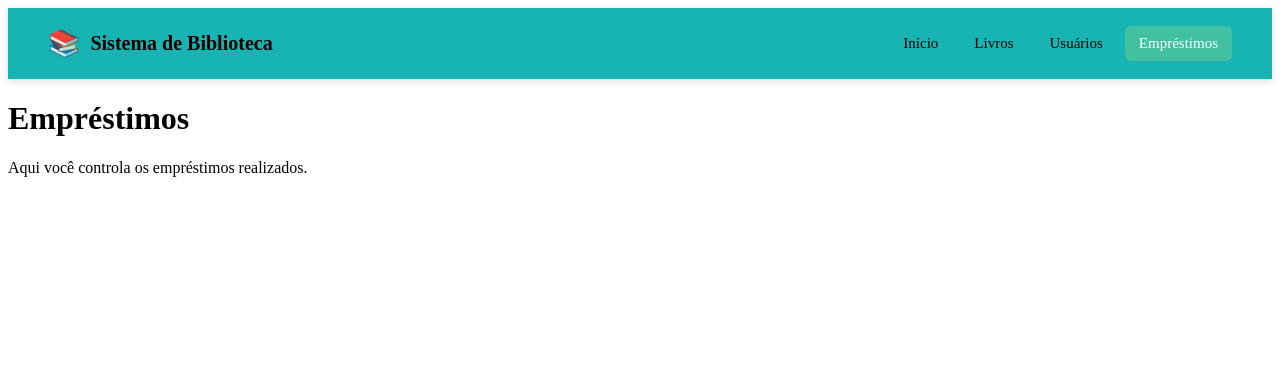
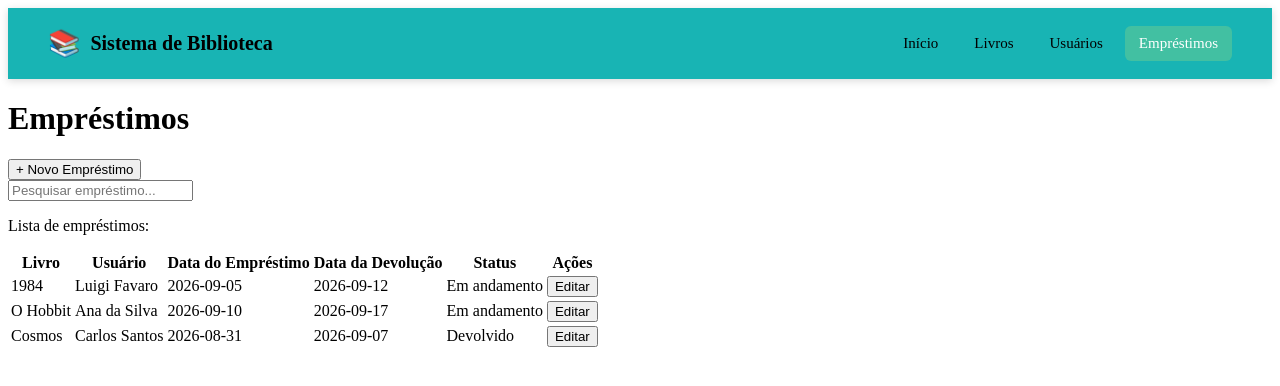
Before and after one commit to Luigi2507/Sistema-Biblioteca, an Angular app: page /emprestimos in a window 1280 px wide. Shown: the top 386 px of the page. Built offline with nearby package versions, Linux system fonts and the light colour scheme.

Commit message:
CRUD de Empréstimos

```diff
--- a/src/app/pages/emprestimos/emprestimos.html
+++ b/src/app/pages/emprestimos/emprestimos.html
@@ -1,3 +1,90 @@
-<h1>Empréstimos</h1>
+<div class="cabecalho">
+    <h1>Empréstimos</h1>
 
-<p>Aqui você controla os empréstimos realizados.</p>
+    <button (click)="mostrarFormulario()">+ Novo Empréstimo</button>
+</div>
+
+<div class="pesquisa">
+    <input type="text" placeholder="Pesquisar empréstimo...">
+</div>
+
+@if (formularioVisivel) {
+    <form (ngSubmit)="cadastrarEmprestimo()">
+        <div>
+            <label for="livro">Livro</label>
+            <select id="livro" name="livro" [(ngModel)]="novoEmprestimo.livro">
+                <option value="">Selecione um livro...</option>
+                <option value="1984">1984</option>
+                <option value="O Hobbit">O Hobbit</option>
+                <option value="Cosmos">Cosmos</option>
+            </select>
+        </div>
+
+        <div>
+            <label for="usuario">Usuário</label>
+            <select type="text" id="usuario" name="usuario" [(ngModel)]="novoEmprestimo.usuario">
+                <option value="">Selecione um usuário...</option>
+                <option value="Luigi Favaro">Luigi Favaro</option>
+                <option value="Ana da Silva">Ana da Silva</option>
+                <option value="Carlos Santos">Carlos Santos</option>
+            </select>
+        </div>
+
+        <div>
+            <label for="dataEmprestimo">Data do Empréstimo</label>
+            <input type="date" id="dataEmprestimo" name="dataEmprestimo" [(ngModel)]="novoEmprestimo.dataEmprestimo"
+            disabled="editandoEmprestimo">
+        </div>
+
+        <div>
+            <label for="dataDevolucao">Data da Devolução</label>
+            <input type="date" id="dataDevolucao" name="dataDevolucao" [(ngModel)]="novoEmprestimo.dataDevolucao"
+            disabled="editandoEmprestimo">
+        </div>
+
+        <div>
+            <label for="status">Status</label>
+            <select id="status" name="status" [(ngModel)]="novoEmprestimo.status">
+                <option value="Em andamento">Em andamento</option>
+                <option value="Atrasado">Atrasado</option>
+                <option value="Devolvido">Devolvido</option>
+            </select>
+        </div>
+        <button type="button" (click)="fecharFormulario()">Cancelar</button>
+        <button type="submit">
+            @if (editandoEmprestimo) {
+                Salvar alterações
+            } @else {
+                Cadastrar
+            }
+        </button>
+    </form>
+}
+<p>Lista de empréstimos:</p>
+<table>
+    <thead>
+        <tr>
+            <th>Livro</th>
+            <th>Usuário</th>
+            <th>Data do Empréstimo</th>
+            <th>Data da Devolução</th>
+            <th>Status</th>
+            <th>Ações</th>
+        </tr>
+    </thead>
+
+    <tbody>
+        @for (emprestimo of emprestimos; track emprestimo.id) {
+            <tr>
+                <td>{{emprestimo.livro}}</td>
+                <td>{{emprestimo.usuario}}</td>
+                <td>{{emprestimo.dataEmprestimo}}</td>
+                <td>{{emprestimo.dataDevolucao}}</td>
+                <td>{{emprestimo.status}}</td>
+                <td>
+                    <button class="btn-editar" (click)="editarEmprestimo(emprestimo)">Editar</button>
+                </td>
+            </tr>
+        }
+    </tbody>
+</table>
--- a/src/app/pages/emprestimos/emprestimos.ts
+++ b/src/app/pages/emprestimos/emprestimos.ts
@@ -1,9 +1,109 @@
 import { Component } from '@angular/core';
+import { FormsModule } from '@angular/forms';
 
 @Component({
-  imports: [],
+  imports: [FormsModule],
   selector: 'app-emprestimos',
   styleUrl: './emprestimos.css',
   templateUrl: './emprestimos.html',
 })
-export class Emprestimos {}
+export class Emprestimos {
+
+  emprestimos = [
+    {
+      id: 1,
+      livro: '1984',
+      usuario: 'Luigi Favaro',
+      dataEmprestimo: '2026-09-05',
+      dataDevolucao: '2026-09-12',
+      status: 'Em andamento'
+    },
+    {
+      id: 2,
+      livro: 'O Hobbit',
+      usuario: 'Ana da Silva',
+      dataEmprestimo: '2026-09-10',
+      dataDevolucao: '2026-09-17',
+      status: 'Em andamento'
+    },
+    {
+      id: 3,
+      livro: 'Cosmos',
+      usuario: 'Carlos Santos',
+      dataEmprestimo: '2026-08-31',
+      dataDevolucao: '2026-09-07',
+      status: 'Devolvido'
+    }
+  ]
+
+  //Estrutura de um empréstimo
+  novoEmprestimo = {
+    livro: '',
+    usuario: '',
+    dataEmprestimo: '',
+    dataDevolucao: '',
+    status: 'Em andamento'
+  };
+
+  //Formulário
+  formularioVisivel = false;
+
+  mostrarFormulario() {
+    this.formularioVisivel = true;
+  }
+
+  fecharFormulario() {
+    this.formularioVisivel = false;
+    this.editandoEmprestimo = false;
+    this.emprestimoEditandoId = null;
+  }
+
+  //Cadastrar empréstimo
+  cadastrarEmprestimo() {
+    if (this.editandoEmprestimo && this.emprestimoEditandoId !== null) {
+        const emprestimo = this.emprestimos.find(emprestimo => emprestimo.id === this.emprestimoEditandoId);
+
+        if (emprestimo) {
+          emprestimo.livro = this.novoEmprestimo.livro;
+          emprestimo.usuario = this.novoEmprestimo.usuario;
+          emprestimo.status = this.novoEmprestimo.status;
+        }
+
+    } else {
+        const emprestimo = {
+          id: this.emprestimos.length + 1,
+          ...this.novoEmprestimo
+        };
+
+        this.emprestimos.push(emprestimo);
+    }
+
+    this.novoEmprestimo = {
+      livro: '',
+      usuario: '',
+      dataEmprestimo: '',
+      dataDevolucao: '',
+      status: 'Em andamento'
+    };
+
+    this.fecharFormulario();
+  }
+
+  //Editar empréstimo
+  editandoEmprestimo = false;
+  emprestimoEditandoId: number | null = null;
+
+  editarEmprestimo(emprestimo: any) {
+    this.novoEmprestimo = {
+      livro: emprestimo.livro,
+      usuario: emprestimo.usuario,
+      dataEmprestimo: emprestimo.dataEmprestimo,
+      dataDevolucao: emprestimo.dataDevolucao,
+      status: emprestimo.status
+    };
+
+    this.emprestimoEditandoId = emprestimo.id;
+    this.formularioVisivel = true;
+    this.editandoEmprestimo = true;
+  }
+}
--- a/src/app/pages/livros/livros.html
+++ b/src/app/pages/livros/livros.html
@@ -40,6 +40,8 @@
             name="quantidade" [(ngModel)]="novoLivro.quantidade">
         </div>
 
+        <button type="button" (click)="fecharFormulario()">Cancelar</button>
+
         <button type="submit">
             @if (editandoLivro) {
                 Salvar alterações
@@ -48,7 +50,6 @@
             }
         </button>
 
-        <button type="button" (click)="fecharFormulario()">Cancelar</button>
     </form>
 }
 
--- a/src/app/pages/usuarios/usuarios.html
+++ b/src/app/pages/usuarios/usuarios.html
@@ -30,6 +30,8 @@
                 [(ngModel)]="novoUsuario.telefone">
         </div>
 
+        <button type="button" (click)="fecharFormulario()">Cancelar</button>
+
         <button type="submit">
             @if (editandoUsuario) {
                 Salvar alterações
@@ -38,7 +40,6 @@
             }
         </button>
 
-        <button type="button" (click)="fecharFormulario()">Cancelar</button>
     </form>
 }
 
```
